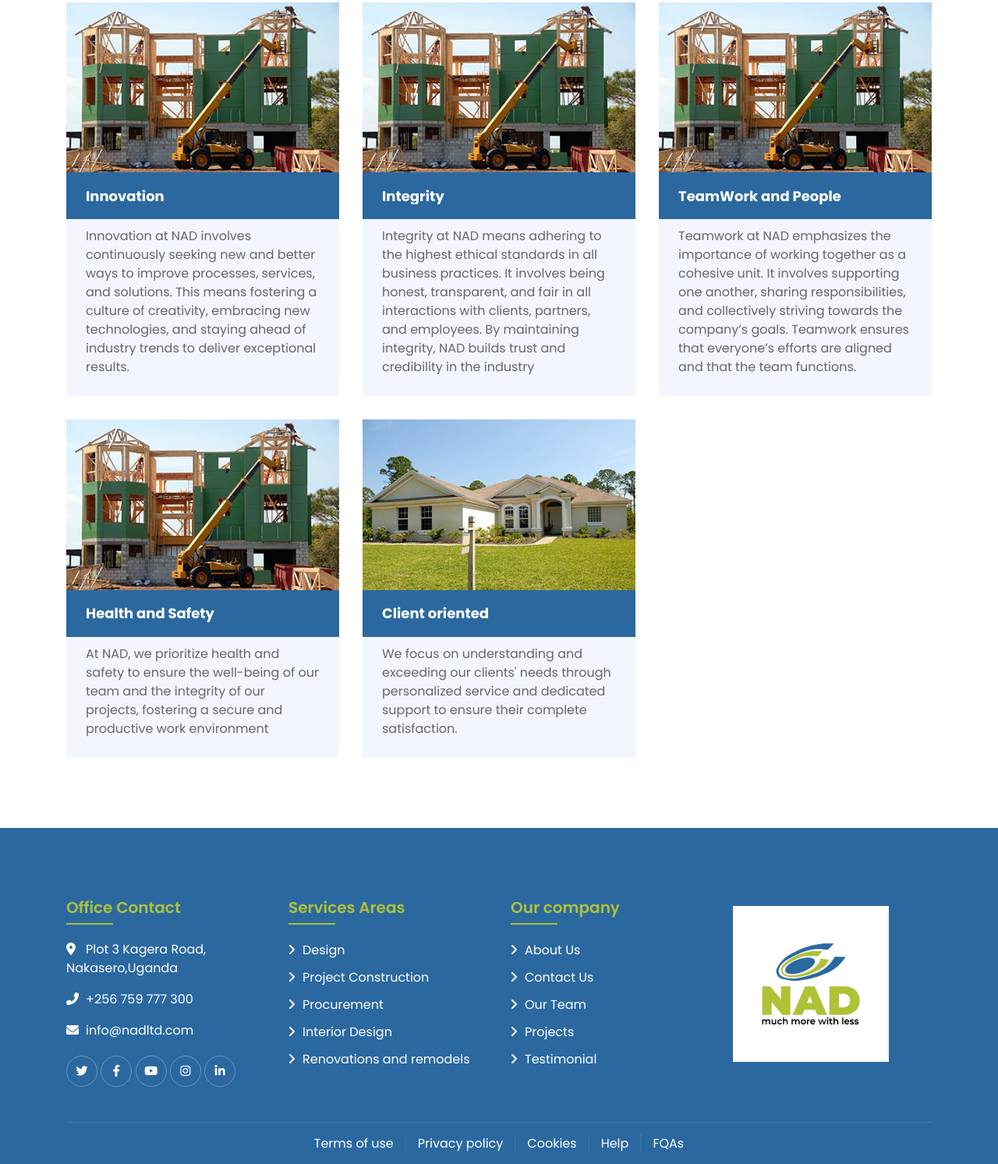
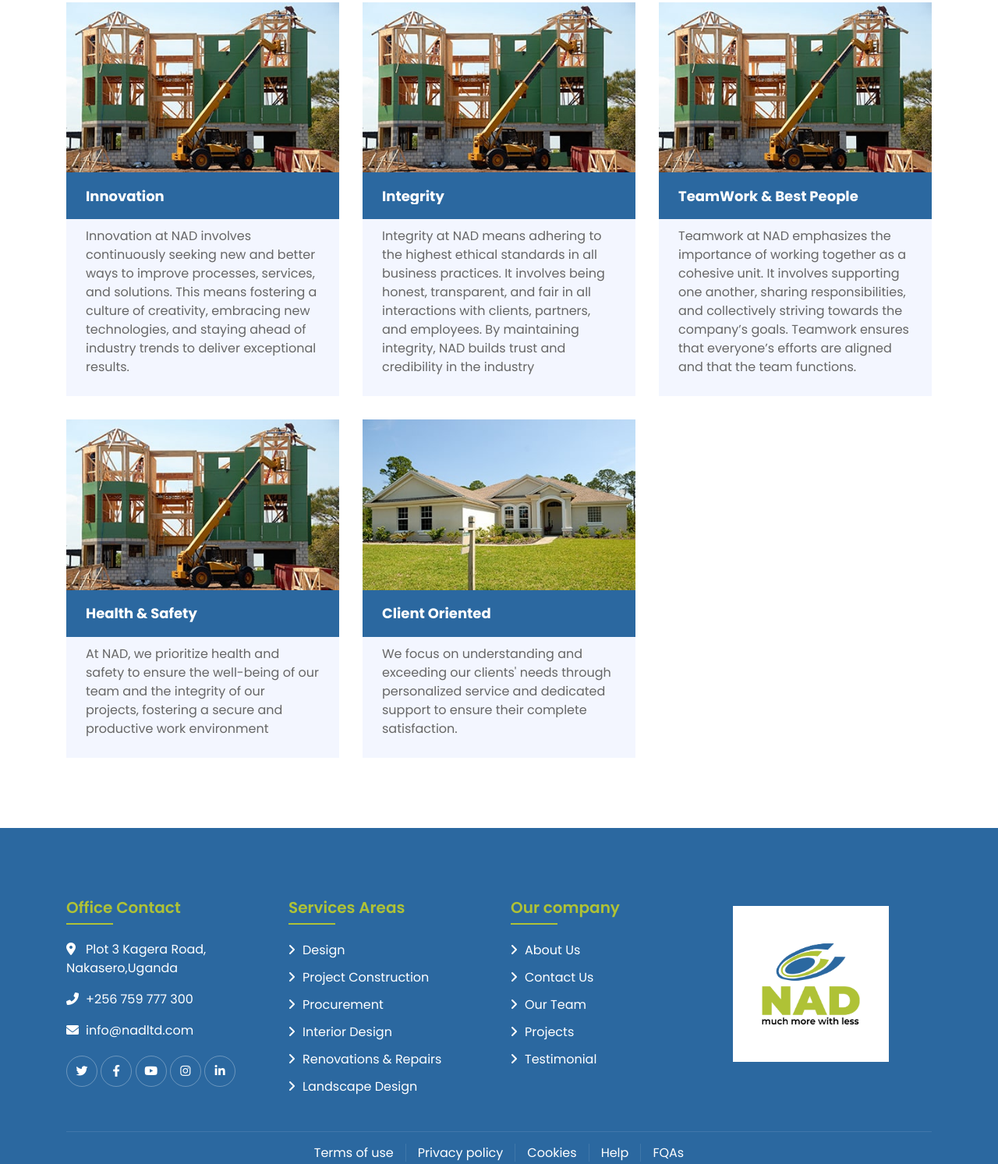
Before and after one commit to K227-arch/NAD-construction-website, a website built with Vite: page about.html in a window 1280 px wide. Shown: the part 1389-2882 px from the top of the page at 78% size. Built offline with nearby package versions, Linux system fonts and the light colour scheme; no server answers.

Commit message:
newchanges

```diff
--- a/about.html
+++ b/about.html
@@ -255,11 +255,12 @@
 
             <div class="col-lg-4 col-md-6 wow fadeInUp" data-wow-delay="0.2s">
               <div class="blog-item">
+
                   <div class="blog-img">
                     <img src="img/blog-1.jpg" alt="Image" />
                   </div>
                   <div class="blog-title">
-                  <h3 style="color:white">TeamWork and People</h3>
+                    <h3 style="color:white">TeamWork & Best People</h3>
                   </div>
 
                   <div class="blog-text">
@@ -269,6 +270,8 @@
                     goals. Teamwork ensures that everyone’s efforts are aligned and that the team functions.
                     </p>
                   </div>
+
+
               </div>
             </div>
 
@@ -278,7 +281,7 @@
                   <img src="img/blog-1.jpg" alt="Image" />
                 </div>
                 <div class="blog-title">
-                  <h3 style="color:white">Health and Safety</h3>
+                  <h3 style="color:white">Health & Safety</h3>
                 </div>
 
                 <div class="blog-text">
@@ -292,11 +295,13 @@
 
             <div class="col-lg-4 col-md-6 wow fadeInUp">
               <div class="blog-item">
+
+
                   <div class="blog-img">
                     <img src="img/blog-2.jpg" alt="Image" />
                   </div>
                   <div class="blog-title">
-                  <h3 style="color:white">Client oriented</h3>
+                   <h3 style="color:white">Client Oriented</h3>
                   </div>
 
                   <div class="blog-text">
@@ -304,7 +309,9 @@
                     We focus on understanding and exceeding our clients' needs through personalized service and
                     dedicated support to ensure their complete satisfaction.
                     </p>
+
                   </div>
+
               </div>
             </div>
 
@@ -348,7 +355,8 @@
                                 <a href="service.html">Project Construction</a>
                                 <a href="service.html">Procurement</a>
                                 <a href="service.html">Interior Design</a>
-                                <a href="service.html">Renovations and remodels</a>
+                                <a href="service.html">Renovations & Repairs</a>
+                                <a href="service.html">Landscape Design</a>
               </div>
             </div>
             <div class="col-md-6 col-lg-3">
--- a/api/dataGetters/aboutusPageData.js
+++ b/api/dataGetters/aboutusPageData.js
@@ -1,5 +1,6 @@
 import { dom } from "../util.js";
 import { fetchAboutPageData } from "../queries/aboutPageQuery.js";
+import he from "he"
 
 class AboutUsDataGetter {
   /**
@@ -45,8 +46,9 @@ class AboutUsDataGetter {
           console.log("fetchd-core-value-item", fetchedCoreValueData);
 
           let corevlaueNameCorresponding = v.querySelector("h3");
+          let encodedCoreValuesHTML = he.decode(corevlaueNameCorresponding.innerHTML)
           if (
-            corevlaueNameCorresponding.innerHTML ==
+            encodedCoreValuesHTML ==
             fetchedCoreValueData.corevaluename
           ) {
             let currentImage = v.querySelector("img");
--- a/css/style.css
+++ b/css/style.css
@@ -1407,6 +1407,7 @@ a:focus {
     position: relative;
     width: 100%;
     padding: 45px 0 15px 0;
+
 }
 
 .blog .blog-item {
@@ -1415,6 +1416,7 @@ a:focus {
     text-align: center;
     margin-bottom: 30px;
 }
+
 
 .blog .blog-img {
     position: relative;
@@ -1433,6 +1435,7 @@ a:focus {
     overflow: hidden;
     white-space: nowrap;
     text-overflow: ellipsis;
+
 }
 
 .blog .blog-title h3 {
@@ -1502,11 +1505,13 @@ a:focus {
 .blog .blog-text {
     padding: 10px 25px 25px 25px;
     background: #f3f6ff;
+
 }
 
 .blog .blog-text p {
     margin: 0;
     font-size: 16px;
+
 }
 
 .blog .pagination .page-link {
```
Also changed, not shown: contact.html (+2 -1 lines), index.html (+2 -1 lines), portfolio.html (+2 -1 lines), service.html (+2 -1 lines). Lines whose indentation alone changed are shown as unchanged.
